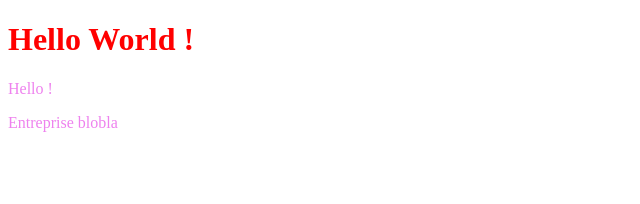
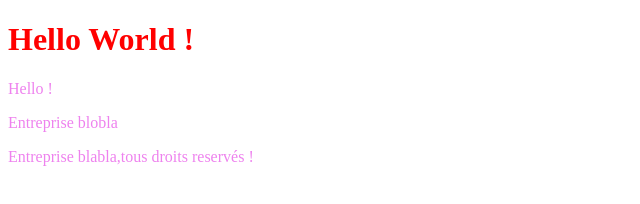
Before and after one commit to christianletembet/Exercice4-, a plain HTML site: page index.html in a window 1280 px wide. Shown: the whole page, without its empty margins (0-640 px from the left). Drawn offline with Linux system fonts and the light colour scheme.

Commit message:
Ajout du footer

```diff
--- a/index.html
+++ b/index.html
@@ -12,6 +12,9 @@
     <h1>Hello World !</h1>
     <p>Hello !</p>
     <p>Entreprise blobla</p>
+    <footer>
+      <p>Entreprise blabla,tous droits reservés !</p>
+    </footer>
 
   </body>
 </html>
```
